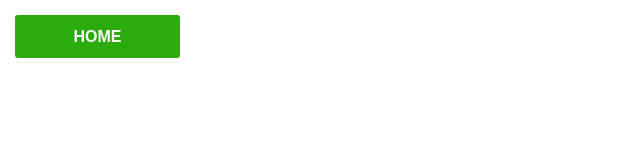
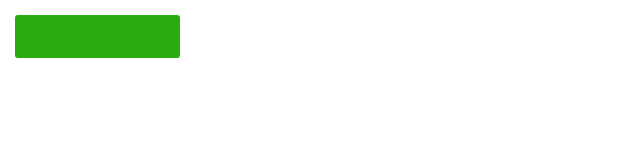
Before and after one commit to emmanuelkl/my-first-web, a plain HTML site: page index.html in a window 1280 px wide. Shown: the top 160 px of the page, 0-640 px from the left. Drawn offline with Linux system fonts and the light colour scheme.

Commit message:
Update index.html

```diff
--- a/index.html
+++ b/index.html
@@ -6,7 +6,7 @@
 <body>
     <div class="menu-bar">
     <ul>
-    <li class="active"><a href="#">HOME</a></li>
+    <li class="active"><a href="#"></a></li>
     <li><a href="#">ABOUT US</a><i class="fa fa-home"></i></li>
     <li><a href="#">OUR SERVICES</a></li>
     <li><a href="#">INVESTERS</a></li>
```
